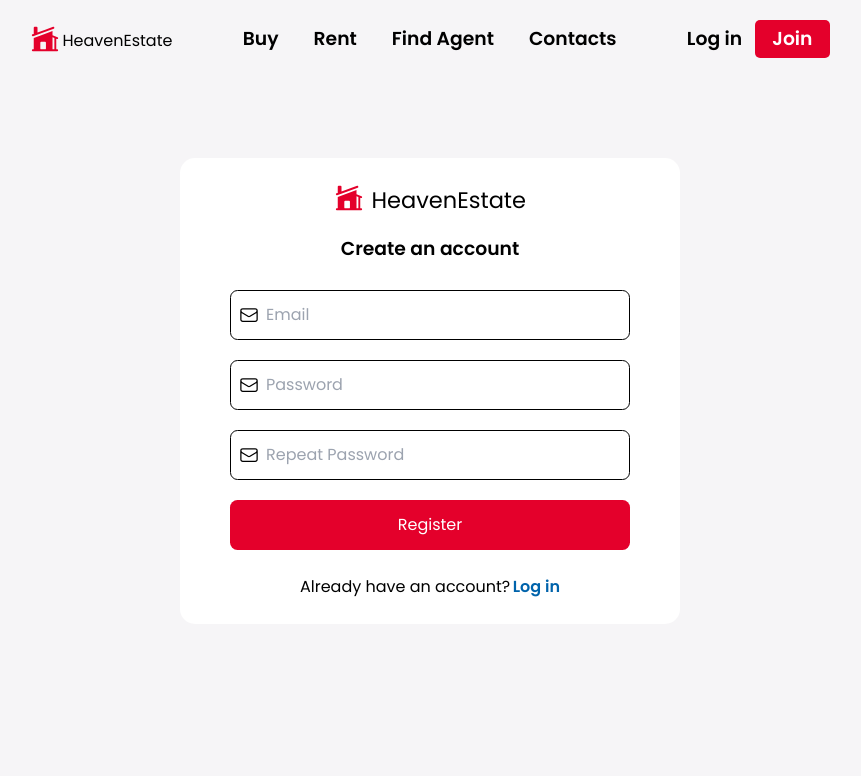
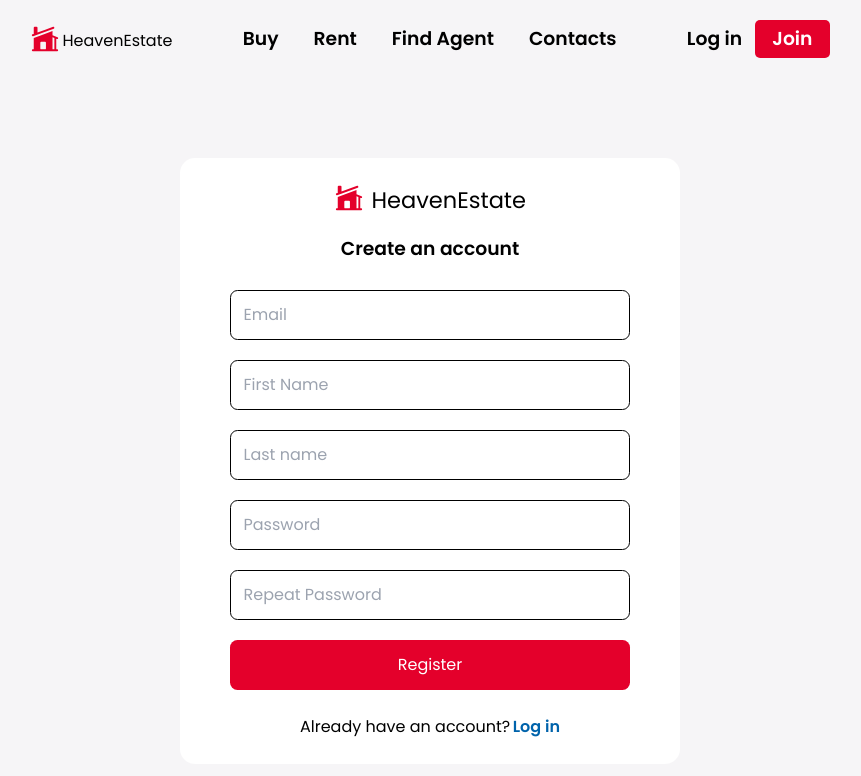
Before and after one commit to filipkomogorov/booking-app, a React (Vite) app in the folder client/: page /register in a window 1280 px wide. Shown: the top 776 px of the page, without its empty margins (210-1071 px from the left). Built offline with nearby package versions, Linux system fonts and the light colour scheme.

Commit message:
adding first and last names to client and server

```diff
--- /dev/null
+++ b/client/src/components/TextFields/TextFiled.tsx
@@ -0,0 +1,34 @@
+import React from "react";
+import { useField } from "formik";
+
+interface TextField {
+  placeholder?: string;
+  name: string;
+  type?: string;
+}
+
+const TextField: React.FC<TextField> = ({ ...props }) => {
+  const [field, meta] = useField(props);
+
+  return (
+    <div className="pb-8">
+      <div
+        className={`rounded-xl border px-5 border-1 w-full h-20 flex flex-column items-center ${
+          meta.touched && meta.error ? "border-error" : ""
+        }`}
+      >
+        <input
+          {...field}
+          {...props}
+          value={field.value ? field.value : ""}
+          className="border-0 focus:outline-none w-full"
+        />
+      </div>
+      {meta.touched && meta.error && (
+        <div className="text-error text-lg">{meta.error}</div>
+      )}
+    </div>
+  );
+};
+
+export default TextField;
--- a/client/src/components/header/Header.tsx
+++ b/client/src/components/header/Header.tsx
@@ -5,6 +5,7 @@ import LogoSvg from "../Logo/LogoSvg";
 
 const Header = () => {
   const { user } = useContext(UserContext);
+  console.log("here");
   console.log(user);
   return (
     <header className="flex justify-between py-8 max-w-7xl mx-auto items-center">
--- a/client/src/pages/LoginPage.tsx
+++ b/client/src/pages/LoginPage.tsx
@@ -3,7 +3,7 @@ import { useContext } from "react";
 import { Form, Formik, FormikHelpers } from "formik";
 import { loginSchema } from "../schemas/LoginValidation";
 import { Login as loginSchemaTypes } from "../schemas/LoginValidation";
-import TextField from "../components/TextField/TextField";
+import TextFieldWithIcon from "../components/TextFields/TextFieldWithIcon";
 import { useNavigate } from "react-router-dom";
 import axios from "axios";
 import { Link } from "react-router-dom";
@@ -31,8 +31,6 @@ const LoginPage: React.FC = () => {
     } catch (err) {
       alert("login failed");
     }
-    // await new Promise((resolve) => setTimeout(resolve, 1000));
-    // actions.resetForm();
   };
 
   return (
@@ -52,8 +50,12 @@ const LoginPage: React.FC = () => {
       >
         {({ isSubmitting }) => (
           <Form className="flex flex-col">
-            <TextField placeholder="Email" name="email" type="email" />
-            <TextField placeholder="Password" name="password" type="password" />
+            <TextFieldWithIcon placeholder="Email" name="email" type="email" />
+            <TextFieldWithIcon
+              placeholder="Password"
+              name="password"
+              type="password"
+            />
             <button
               disabled={isSubmitting}
               type="submit"
--- a/client/src/pages/RegisterPage.tsx
+++ b/client/src/pages/RegisterPage.tsx
@@ -1,55 +1,81 @@
 import { Form, Formik, FormikHelpers } from "formik";
-import { Register as registerSchemaTypes, registrationSchema } from "../schemas/RegisterValidation";
-import TextField from "../components/TextField/TextField";
-import { Link } from "react-router-dom";
+import {
+  Register as registerSchemaTypes,
+  registrationSchema,
+} from "../schemas/RegisterValidation";
+import TextField from "../components/TextFields/TextFiled";
+import { Link, useNavigate } from "react-router-dom";
 
 import LogoSvg from "../components/Logo/LogoSvg";
 import axios from "axios";
+import { UserContext } from "../context/UserContext";
+import { useContext } from "react";
 
+const RegisterPage = () => {
+  const { setUser } = useContext(UserContext);
+  const navigate = useNavigate();
   const onSubmit = async (
     values: registerSchemaTypes,
     actions: FormikHelpers<registerSchemaTypes>
   ) => {
     // TODO make it a register hook
-  try{
-    const {email, password} = values;
-    await axios.post('/register', {
+    try {
+      const { email, password, firstName, lastName } = values;
+      const response = await axios.post(
+        "/register",
+        {
           email,
-      password
-    })
-  }catch(err){
+          password,
+          firstName,
+          lastName,
+        },
+        { withCredentials: true }
+      );
+      setUser(response.data);
+      navigate("/");
+    } catch (err) {
       // TODO handle error
-    alert('registration failed')
+      alert("registration failed");
     }
   };
-
-const RegisterPage = () => {
   return (
     <div className="w-login mx-auto bg-white mt-32 py-10 px-20 rounded-3xl flex flex-col">
       <div className="flex items-center gap-3 mx-auto mb-10">
         <LogoSvg />
         <p className="leading-none pt-2 text-4xl">HeavenEstate</p>
       </div>
-      <h3 className="text-center text-3xl font-semibold pb-12">Create an account</h3>
+      <h3 className="text-center text-3xl font-semibold pb-12">
+        Create an account
+      </h3>
       <Formik
         initialValues={{
           email: "",
+          firstName: "",
+          lastName: "",
           password: "",
-          confirmPassword: ""
+          confirmPassword: "",
         }}
         validationSchema={registrationSchema}
         onSubmit={onSubmit}
       >
         {({ isSubmitting }) => (
           <Form className="flex flex-col">
-            <TextField placeholder='Email' name="email" type="email" />
-            <TextField placeholder='Password' name="password" type="password" />
-            <TextField placeholder='Repeat Password' name="confirmPassword" type="password" />
+            <TextField placeholder="Email" name="email" type="email" />
+            <TextField placeholder="First Name" name="firstName" type="text" />
+            <TextField placeholder="Last name" name="lastName" type="text" />
+            <TextField placeholder="Password" name="password" type="password" />
+            <TextField
+              placeholder="Repeat Password"
+              name="confirmPassword"
+              type="password"
+            />
             <button
               disabled={isSubmitting}
               type="submit"
               className={`${
-                isSubmitting ? "border border-1 bg-grey-300 text-black" : "bg-cta text-white"
+                isSubmitting
+                  ? "border border-1 bg-grey-300 text-black"
+                  : "bg-cta text-white"
               } rounded-xl px-7 h-20`}
             >
               Register
@@ -60,7 +86,9 @@ const RegisterPage = () => {
 
       <div className="flex justify-center items-center mt-10">
         <p className="pr-1 ">Already have an account? </p>
-         <Link className="text-link font-bold" to='/login'>Log in</Link>
+        <Link className="text-link font-bold" to="/login">
+          Log in
+        </Link>
       </div>
     </div>
   );
--- a/client/src/schemas/RegisterValidation.ts
+++ b/client/src/schemas/RegisterValidation.ts
@@ -2,12 +2,16 @@ import * as yup from "yup";
 
 export interface Register {
   email: string;
+  firstName: string;
+  lastName: string;
   password: string;
   confirmPassword: string;
 }
 
 export const registrationSchema = yup.object<Register>().shape({
   email: yup.string().email("Please enter a valid email").required("Required"),
+  firstName: yup.string().required("Required"),
+  lastName: yup.string().required("Required"),
   password: yup
     .string()
     .min(5, "Password too short")
@@ -27,7 +31,8 @@ export const registrationSchema = yup.object<Register>().shape({
         return metConditions === 3;
       }
     ),
-    confirmPassword: yup.string()
-    .oneOf([yup.ref('password'), undefined], 'Passwords must match')
-    .required('Confirm password is required'),
+  confirmPassword: yup
+    .string()
+    .oneOf([yup.ref("password"), undefined], "Passwords must match")
+    .required("Confirm password is required"),
 });
```
Also changed, not shown: client/src/components/TextFields/TextFieldWithIcon.tsx (renamed from client/src/components/TextField/TextField.tsx, +4 -4 lines), 2 other files (tests, documents, lock files or other folders). Lines whose indentation alone changed are shown as unchanged.
